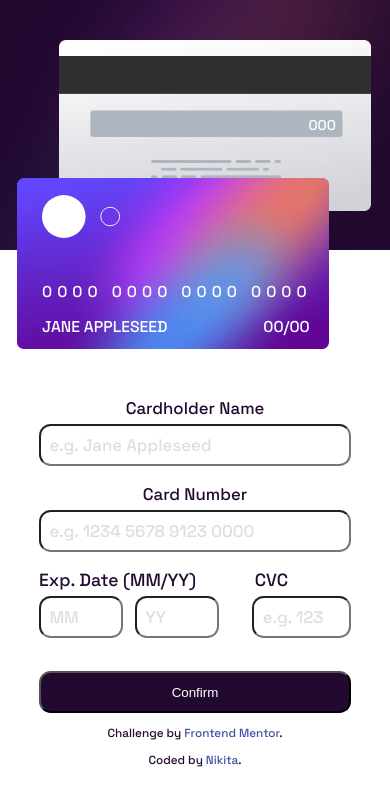
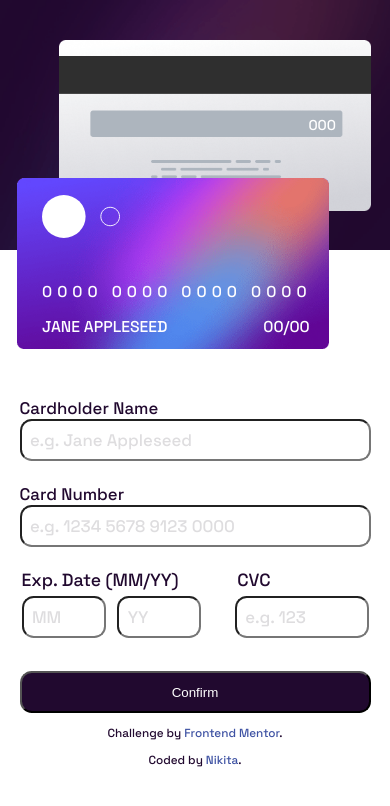
Before and after one commit to tossik8/card-details-form, a React (Vite) app in the folder vite-project/: page / in a window 390 px wide. Shown: the top 806 px of the page. Built offline with nearby package versions, Linux system fonts and the light colour scheme.

Commit message:
Change content size

```diff
--- a/vite-project/src/App.css
+++ b/vite-project/src/App.css
@@ -16,6 +16,8 @@
         gap: 0rem;
     }
     .content{
+        margin: 0 auto;
+        width: 90%;
         position: relative;
         top: -3rem;
     }
--- a/vite-project/src/components/Form.css
+++ b/vite-project/src/components/Form.css
@@ -93,23 +93,7 @@
         margin-top: -1rem;
     }
 @media screen and (max-width: 1170px) {
-    #section-form{
-        text-align: center;
+    fieldset input{
+        width: 50%;
     }
-    input{
-        width: 80%;
-    }
-    button{
-        width: 80%;
-    }
-
-    fieldset{
-        margin: 0 auto;
-        text-align: left;
-        width: 80%;
-    }
-    fieldset input{
-        width: 33%;
-    }
-
 }
--- a/vite-project/src/components/Form.jsx
+++ b/vite-project/src/components/Form.jsx
@@ -99,10 +99,13 @@ const Form = () => {
     return (
      <section id="section-form">
         <form>
-            <label htmlFor="cardholder">Cardholder Name</label>
-            <input type="text" name="cardholder" value={formReducer.cardholderName} maxLength={22} placeholder="e.g. Jane Appleseed" onChange={handleCardholderName}/>
-            <label htmlFor="card-number">Card Number</label>
-            <input type="text" name="card-number" value={formReducer.cardNumber} onChange={handleCardNumber} placeholder="e.g. 1234 5678 9123 0000" maxLength={16} pattern="[0-9]+"/>
+            <label>Cardholder Name
+                <input type="text" name="cardholder" value={formReducer.cardholderName} maxLength={22} placeholder="e.g. Jane Appleseed" onChange={handleCardholderName}/>
+            </label>
+
+            <label>Card Number
+                <input type="text" name="card-number" value={formReducer.cardNumber} onChange={handleCardNumber} placeholder="e.g. 1234 5678 9123 0000" maxLength={16} pattern="[0-9]+"/>
+            </label>
             <fieldset>
                 <legend><p>Exp. Date (MM/YY)</p><p>CVC</p></legend>
                 <div className="expiration-inputs">
```
